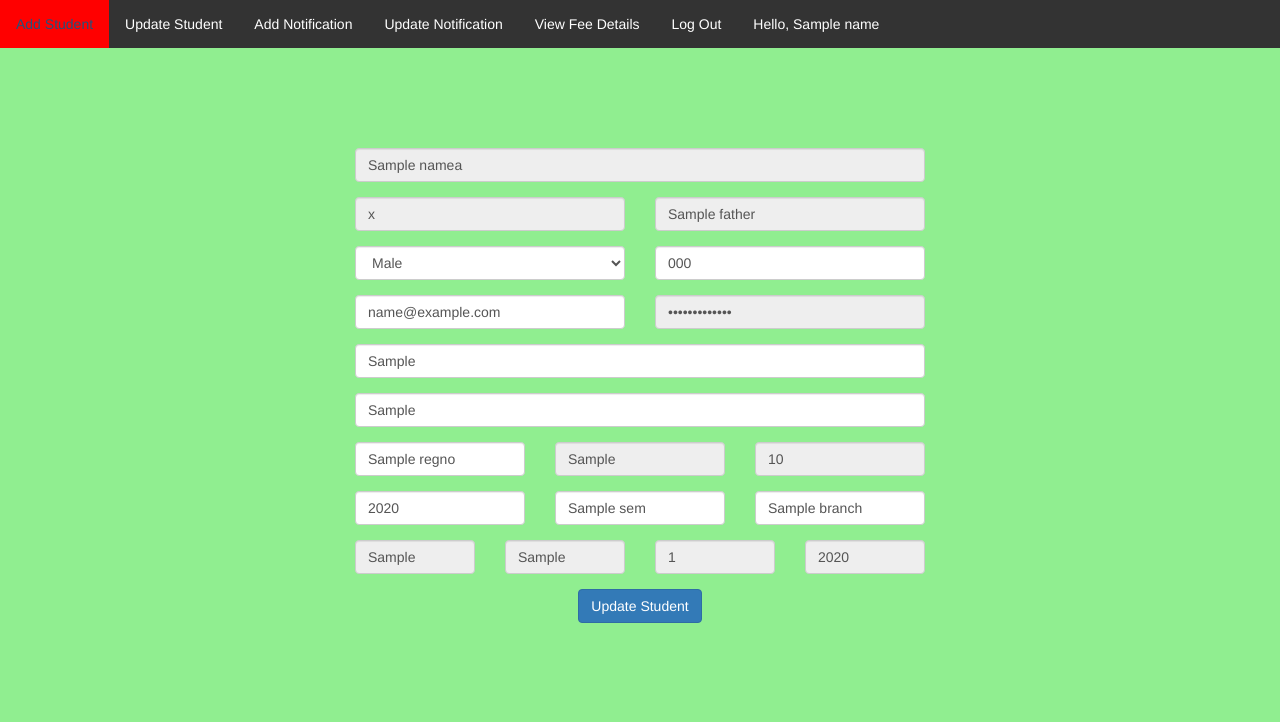
After one commit to ravitejav/DBMS-Project, a Django app: template login/templates/login/updatestd.html in a window 1280 px wide. The commit adds this page. Shown: the top 722 px of the page. Run offline with Django 3.2, Linux system fonts and the light colour scheme; the template is opened without the code that fills it: most values are stand-ins (such as "Sample title", 1, 10 or a date in 2020); some libraries are stand-ins or nearby versions.

Commit message:
student upadte

```diff
--- a/login/models.py
+++ b/login/models.py
@@ -3,7 +3,7 @@ from django.db import models
 
 class User(models.Model):
     name = models.CharField(max_length=120)
-    password = models.CharField(max_length=60)
+    pass_word = models.CharField(max_length=60)
     father_name = models.CharField(max_length=120)
     mother_name = models.CharField(max_length=120)
     year = models.IntegerField()
@@ -20,6 +20,7 @@ class User(models.Model):
     Temp_address = models.CharField(max_length=800)
     per_address = models.CharField(max_length=800)
     studying_year = models.CharField(max_length=9)
+    gender = models.CharField(max_length=1)
 
     def __str__(self):
         return self.reg_no
--- /dev/null
+++ b/login/static/login/style.css
@@ -0,0 +1,67 @@
+body
+{
+    background-color:lightgreen;
+}
+ul {
+    list-style-type: none;
+    margin: 0;
+    padding: 0;
+    overflow: hidden;
+    background-color: #333;
+}
+
+li {
+    float: left;
+}
+
+li a{
+    display: inline-block;
+    color: white;
+    text-align: center;
+    padding: 14px 16px;
+    text-decoration: none;
+}
+
+li a:hover {
+    background-color: red;
+    text-decoration: none;
+}
+.text-right
+{
+    align: right;
+}
+
+* {
+  box-sizing: border-box;
+}
+
+form.example input[type=text] {
+  padding: 10px;
+  font-size: 17px;
+  border: 1px solid grey;
+  float: left;
+  width: 80%;
+  background: #f1f1f1;
+}
+
+form.example button {
+  float: left;
+  width: 20%;
+  padding: 10px;
+  background: #2196F3;
+  color: white;
+  font-size: 17px;
+  border: 1px solid grey;
+  border-left: none; /* Prevent double borders */
+  cursor: pointer;
+}
+
+form.example button:hover {
+  background: #0b7dda;
+}
+
+form.example::after {
+  content: "";
+  clear: both;
+  display: table;
+}
--- a/login/templates/login/student.html
+++ b/login/templates/login/student.html
@@ -2,9 +2,10 @@
 <html lang="en">
 <head>
     <meta charset="UTF-8">
-    <title>Title</title>
+    <title>Stduent Login</title>
 </head>
 <body>
 
+
 </body>
 </html>
--- /dev/null
+++ b/login/templates/login/updatestd.html
@@ -0,0 +1,104 @@
+<!DOCTYPE html>
+<html lang="en">
+<head>
+    <meta charset="UTF-8">
+    <title>Update Details</title>
+    {% load staticfiles %}
+    <link rel="stylesheet" href="https://maxcdn.bootstrapcdn.com/bootstrap/3.3.7/css/bootstrap.min.css">
+    <link rel="stylesheet" href="https://cdnjs.cloudflare.com/ajax/libs/font-awesome/4.7.0/css/font-awesome.min.css">
+    <link rel="stylesheet" type="text/css" href="{% static 'login/style.css' %}" />
+</head>
+<body>
+    <nav class="admin-nav">
+      <ul>
+          <li><a href="/log/admin/login/addstd">Add Student</a></li>
+          <li><a href="/log/admin/login/updatestd">Update Student</a></li>
+          <li><a href="">Add Notification</a></li>
+          <li><a href="">Update Notification</a></li>
+          <li><a href="">View Fee Details</a></li>
+          <li><a href="">Log Out</a></li>
+          <li><a href="#" class="text-right">Hello, {{ name }}</a></li>
+      </ul>
+  </nav>
+  <center>
+  <form style="max-width:800px;padding:100px" action="/log/admin/updatestd" method="POST">
+{% csrf_token %}
+    <div class="form-row">
+      <div class="form-group col-md-12">
+        <input type="text" class="form-control" id="FirstName" placeholder="Name" name="name" required="required" value="{{ namea }}" readonly>
+      </div>
+    </div>
+    <div class="form-row">
+      <div class="form-group col-md-6">
+        <input type="text" class="form-control" id="FirstName" placeholder="Father Name" name="father_name" required="required" value="{{ pass }}" readonly>
+      </div>
+      <div class="form-group col-md-6">
+        <input type="text" class="form-control" id="SecondName" placeholder="Mother Name" name="mother_name" required="required" value="{{ father }}" readonly>
+      </div>
+    </div>
+    <div class="form-row">
+      <div class="form-group col-md-6">
+        <select class="form-control" id="inputEmail4" name="gender">
+          <option value="m">Male</option>
+          <option value="f">Female</option>
+        </select>
+      </div>
+      <div class="form-group col-md-6">
+        <input type="text" class="form-control" id="inputPassword4" placeholder="Phone Number" name="phone" required="required" value="{{ phone }}">
+      </div>
+    </div>
+    <div class="form-row">
+      <div class="form-group col-md-6">
+        <input type="email" class="form-control" id="inputEmail4" placeholder="Email" name="email" required="required" value="{{ email }}">
+      </div>
+      <div class="form-group col-md-6">
+        <input type="password" class="form-control" id="inputPassword4" placeholder="Password" name="passa" required="required" value="{{ mother }}" readonly>
+      </div>
+    </div>
+    <div class="form-row col-md-12 form-group">
+      <input type="text" class="form-control" id="inputAddress" placeholder="Permanent Address" name="per_add" required="required" value="{{ p_add }}">
+    </div>
+    <div class="form-row col-md-12 form-group">
+      <input type="text" class="form-control" id="inputAddress2" placeholder="Temporary Address" name="temp_add" required="required"  value="{{ t_add }}">
+    </div>
+    <div class="form-row">
+      <div class="form-group col-md-4">
+        <input type="text" class="form-control" id="FirstName" placeholder="Register Number" name="regno" required="required" value="{{ regno }}" readonlys>
+      </div>
+      <div class="form-group col-md-4">
+        <input type="text" class="form-control" id="SecondName" placeholder="Admission Number" name="add_no" required="required" value="{{ add_no }}" readonly>
+      </div>
+      <div class="form-group col-md-4">
+        <input type="text" class="form-control" id="SecondName" placeholder="Fee" name="fee" required="required" value="{{ fee }}" readonly>
+      </div>
+    </div>
+    <div class="form-row">
+      <div class="form-group col-md-4">
+        <input type="text" class="form-control" id="FirstName" placeholder="Year" name="year" required="required" value="{{ year }}">
+      </div>
+      <div class="form-group col-md-4">
+        <input type="text" class="form-control" id="SecondName" placeholder="Semester" name="sem" required="required" value="{{ sem }}">
+      </div>
+      <div class="form-group col-md-4">
+        <input type="text" class="form-control" id="SecondName" placeholder="Branch" name="branch" required="required" value="{{ branch }}">
+      </div>
+    </div>
+    <div class="form-row">
+      <div class="form-group col-md-3">
+        <input type="text" class="form-control" id="FirstName" placeholder="10th Result" name="ten_res" required="required" value="{{ ten_res }}" readonly>
+      </div>
+      <div class="form-group col-md-3">
+        <input type="text" class="form-control" id="SecondName" placeholder="12th Result" name="puc_res" required="required" value="{{ puc_res }}" readonly>
+      </div>
+      <div class="form-group col-md-3">
+        <input type="text" class="form-control" id="SecondName" placeholder="CET Rank" name="rank" required="required" value="{{ rank }}" readonly>
+      </div>
+      <div class="form-group col-md-3">
+        <input type="text" class="form-control" id="SecondName" placeholder="Academic Year" name="a_year" required="required" value="{{ a_year }}" readonly>
+      </div>
+    </div>
+    <button type="submit" class="btn btn-primary">Update Student</button>
+  </form>
+</center>
+</body>
+</html>
--- a/login/urls.py
+++ b/login/urls.py
@@ -8,4 +8,9 @@ urlpatterns = [
     url(r'^admin/$', views.adminlog, name='adminlog'),
     url(r'^student/$', views.studentlog, name='studentlog'),
     url(r'^admin/login$', views.adminlogin, name='adminlogin'),
+    url(r'^admin/login/addstd', views.addstd, name='addstd'),
+    url(r'^admin/login/updatestd', views.updatestd, name='updatestd'),
+    url(r'^admin/addstd', views.addstddb, name='addstddb'),
+    url(r'^admin/updatesearch', views.upsearch, name='upsearch'),
+    url(r'^admin/updatestd', views.updatestddone, name='updatestddone'),
 ]
```
Also changed, not shown: login/templates/login/addstd.html (added, +109 -0 lines), login/templates/login/admin_logged.html (added, +24 -0 lines), login/templates/login/upstd.html (added, +30 -0 lines), login/views.py (+170 -4 lines), db.sqlite3, login/migrations/0001_initial.py, login/migrations/0002_auto_20180328_1455.py (deleted), login/migrations/0002_auto_20180329_1128.py (added), login/migrations/0003_auto_20180328_1458.py (deleted), login/migrations/0004_delete_wearethere.py (deleted).
